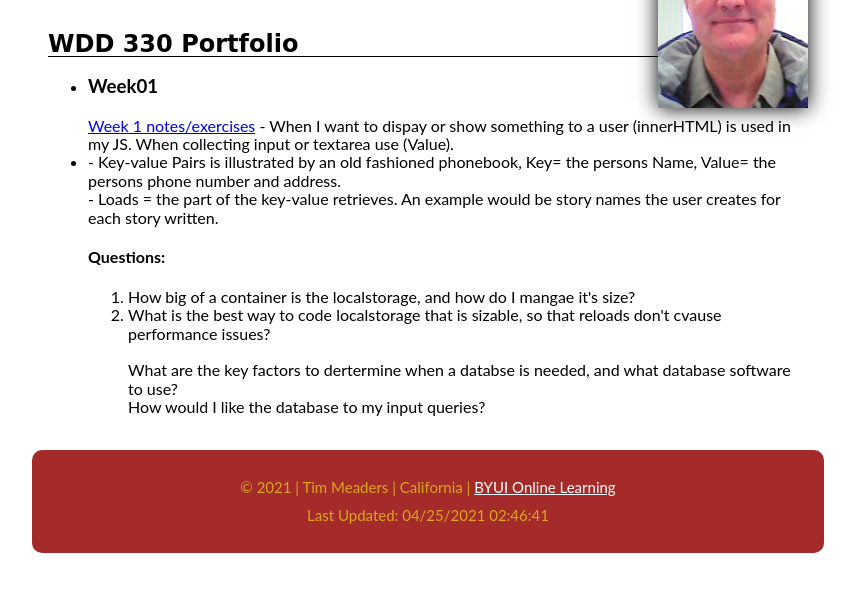
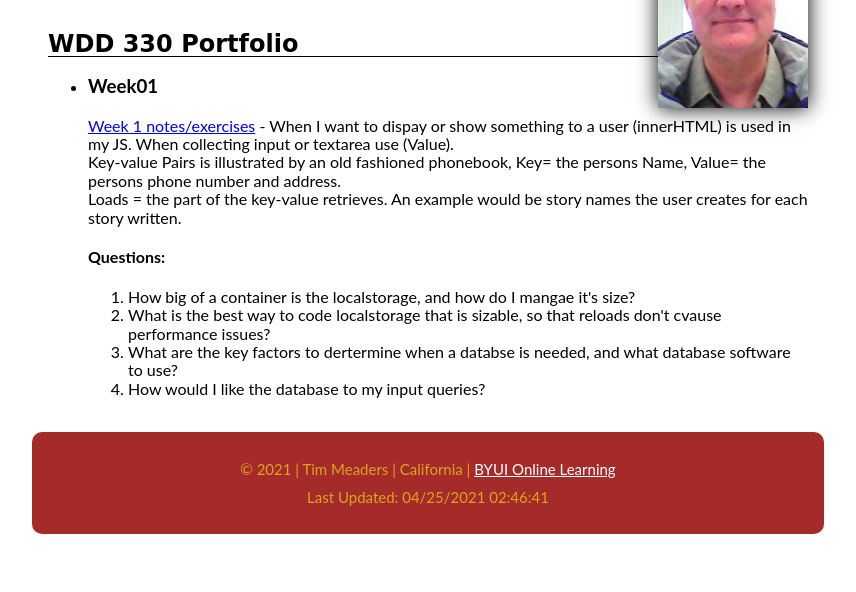
Before and after one commit to tmeaders/portfolio-1, a plain HTML site: page index.html in a window 1280 px wide. Shown: the part 124-716 px from the top of the page, without its empty margins (212-1068 px from the left). Drawn offline with Linux system fonts and the light colour scheme.

Commit message:
0424-1946

```diff
--- a/index.html
+++ b/index.html
@@ -36,10 +36,10 @@
             <h3>Week01</h3>
             <a href="week1/story_editor.html">Week 1 notes/exercises</a>
             - When I want to dispay or show something to a user (innerHTML) is
-            used in my JS. When collecting input or textarea use (Value).
-            <li>- Key-value Pairs is illustrated by an old fashioned phonebook,
-            Key= the persons Name, Value= the persons phone number and address.</li>
-            - Loads = the part of the key-value retrieves. An example would
+            used in my JS. When collecting input or textarea use (Value).<br>
+            Key-value Pairs is illustrated by an old fashioned phonebook,
+            Key= the persons Name, Value= the persons phone number and address.<br>
+            Loads = the part of the key-value retrieves. An example would
             be story names the user creates for each story written.
           </li>
           <h4>Questions:</h4>
@@ -48,10 +48,10 @@
               How big of a container is the localstorage, and how do I mangae
               it's size?
               <li>What is the best way to code localstorage that is sizable,
-              so that reloads don't cvause performance issues?</li><br>
-              What are the key factors to dertermine when a databse is needed,
-              and what database software to use?<br>
-              How would I like the database to my input queries?
+              so that reloads don't cvause performance issues?</li>
+              <li>What are the key factors to dertermine when a databse is needed,
+              and what database software to use?</li>
+              <li>How would I like the database to my input queries?</li>
             </li>
           </ol>
         </ul>
```
